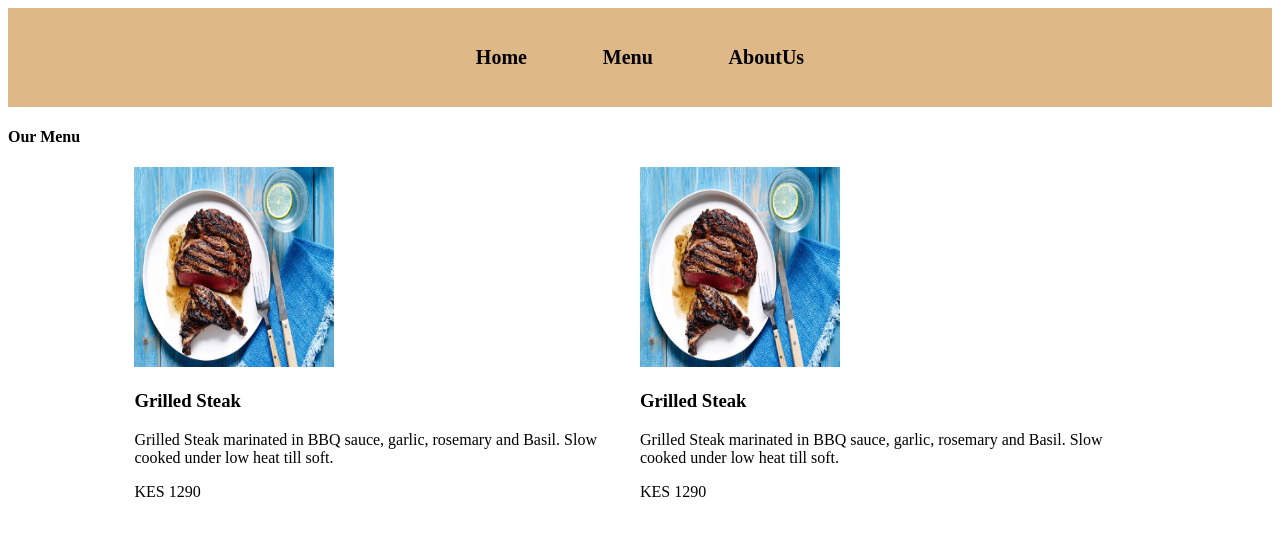
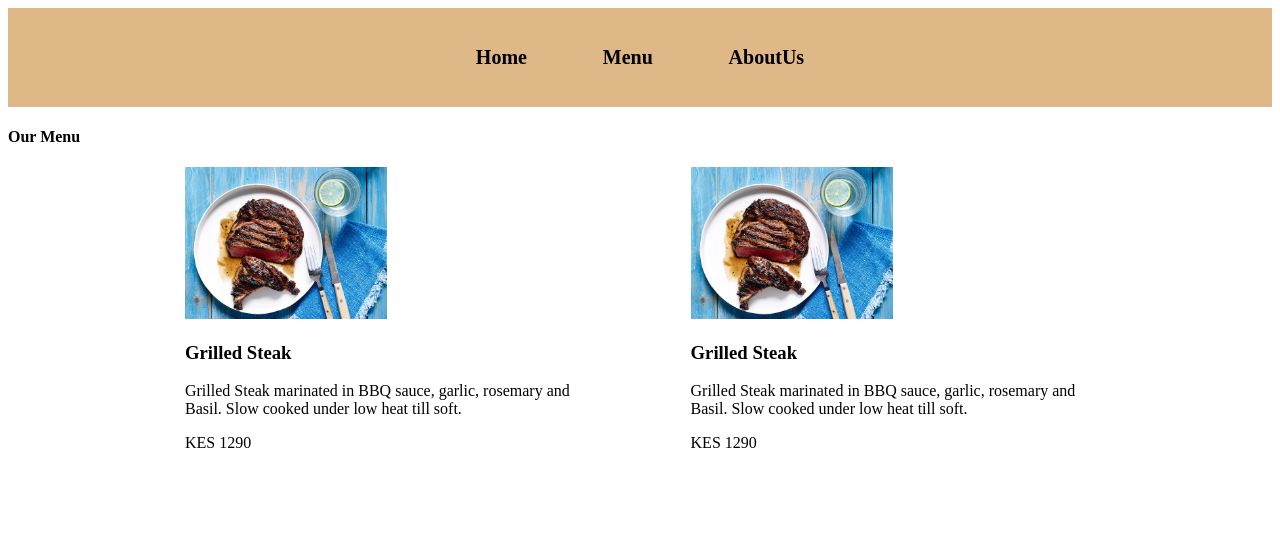
Before and after one commit to karvel-code/restaurant-page, a website built with webpack: page dist/index.html in a window 1280 px wide. Both pictures are taken after a click on the link "Menu". Built offline with Linux system fonts and the light colour scheme.

Commit message:
Improve on menu items styling

```diff
--- a/src/menu.js
+++ b/src/menu.js
@@ -11,6 +11,7 @@ export function menuPage() {
     firstDiv.classList = "first-container"
 // start of div
     const menuItem = document.createElement('div')
+    menuItem.classList = "menu-class"
     const imgItem = document.createElement('img')
     imgItem.classList = "menu-image"
     imgItem.src= steak;
@@ -28,6 +29,7 @@ export function menuPage() {
     //end of div
     // start of div
     const menuItemTwo = document.createElement('div')
+    menuItemTwo.classList = "menu-class"
     const imgItemTwo = document.createElement('img')
     imgItemTwo.classList = "menu-image"
     imgItemTwo.src= steak;
--- a/src/style.css
+++ b/src/style.css
@@ -45,6 +45,11 @@
 }
 
 .menu-image {
-    width: 200px;
-    height: 200px;
+    width: 50%;
+    /* height: 200px; */
 }
+
+.menu-class {
+    width: 40%;
+    margin: auto;
+}
```
Also changed, not shown: dist/main.js.
